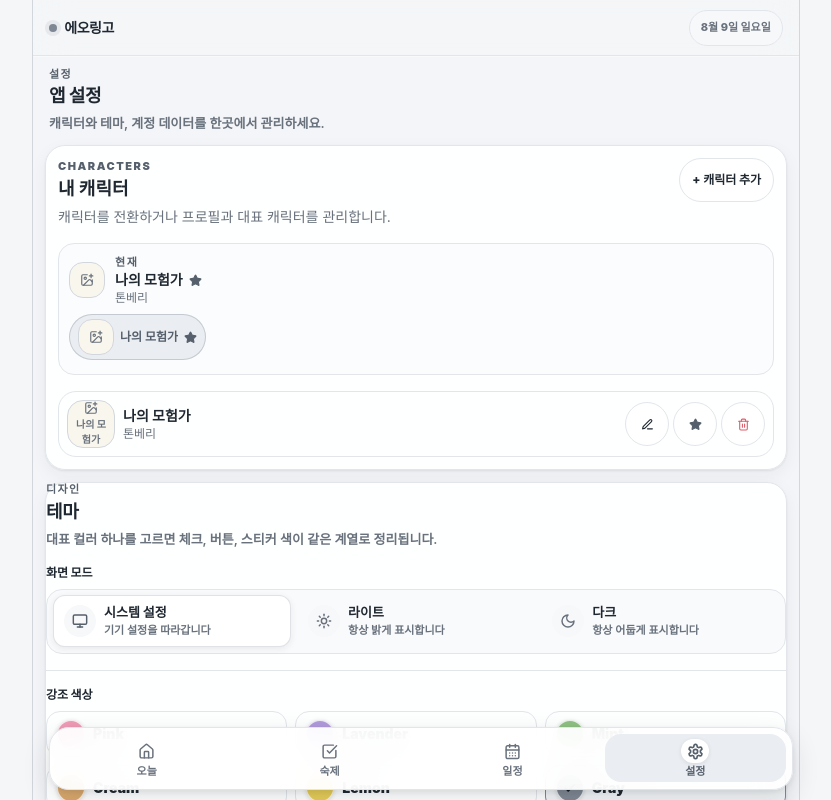
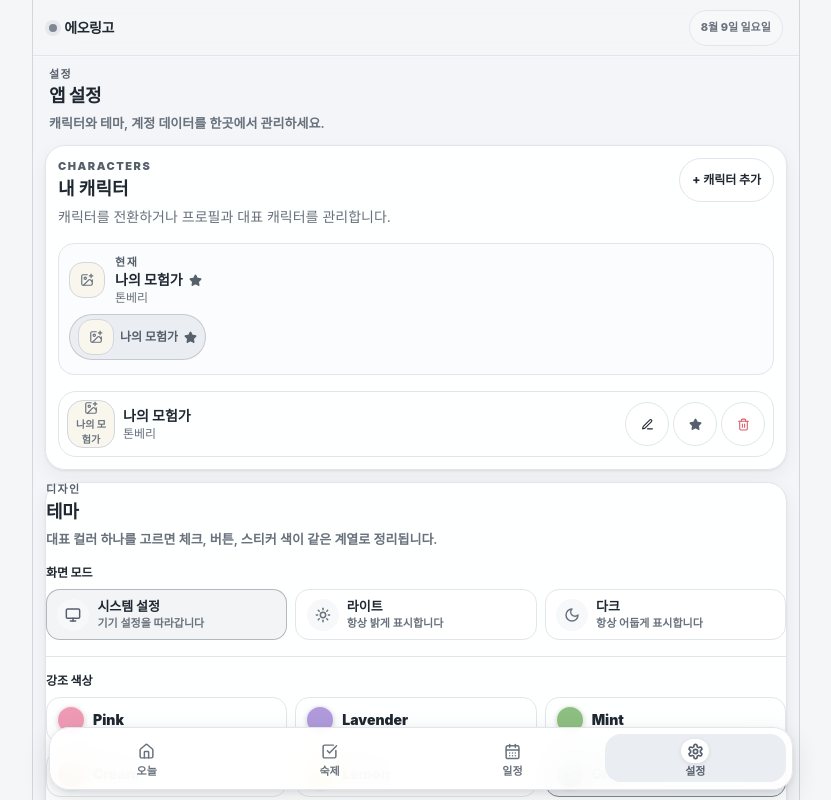
Before and after one commit to ddthing/eoringo, a React (Vite) app: page /settings in a window 1280 px wide. Shown: the top 800 px of the page, without its empty margins (219-1050 px from the left). Built offline with nearby package versions, Linux system fonts and the light colour scheme; a web font is replaced by a local one.

Commit message:
fix: match settings mode cards

```diff
--- a/src/components/settings/ThemeSettingsPanel.tsx
+++ b/src/components/settings/ThemeSettingsPanel.tsx
@@ -45,6 +45,7 @@ export const ThemeSettingsPanel = () => {
           options={appearanceOptions.map(({ id, ...option }) => ({ value: id, ...option }))}
           onChange={setAppearanceMode}
           aria-label="화면 모드"
+          className="ui-settings-mode-control"
         />
       </div>
 
--- a/src/styles/globals.css
+++ b/src/styles/globals.css
@@ -808,6 +808,25 @@ input[type="number"] {
     background: rgb(var(--color-surface-container) / 0.65);
   }
 
+  .ui-settings-mode-control {
+    gap: 0.5rem;
+    border: 0;
+    padding: 0;
+    background: transparent;
+  }
+
+  .ui-settings-mode-control .ui-segmented-option {
+    border-color: rgb(var(--color-outline-variant));
+    border-radius: 14px;
+    background: rgb(var(--color-card) / 0.88);
+  }
+
+  .ui-settings-mode-control .ui-segmented-option[data-selected="true"] {
+    border-color: rgb(var(--color-primary) / 0.55);
+    background: rgb(var(--color-primary-soft) / 0.6);
+    box-shadow: none;
+  }
+
   .ui-segmented-option {
     display: flex;
     min-height: 3.25rem;
@@ -820,7 +839,6 @@ input[type="number"] {
     padding: 0.5rem 0.65rem;
     background: transparent;
     color: rgb(var(--color-muted));
-    overflow: hidden;
     text-align: left;
     transition: background-color 150ms ease, border-color 150ms ease, color 150ms ease, transform 150ms ease;
   }
@@ -1270,6 +1288,11 @@ input[type="number"] {
     text-align: center;
   }
 
+  .ui-settings-mode-control .ui-segmented-option {
+    min-height: 6.75rem;
+    padding-block: 0.7rem;
+  }
+
   .ui-segmented-icon {
     width: 1.75rem;
     height: 1.75rem;
```
